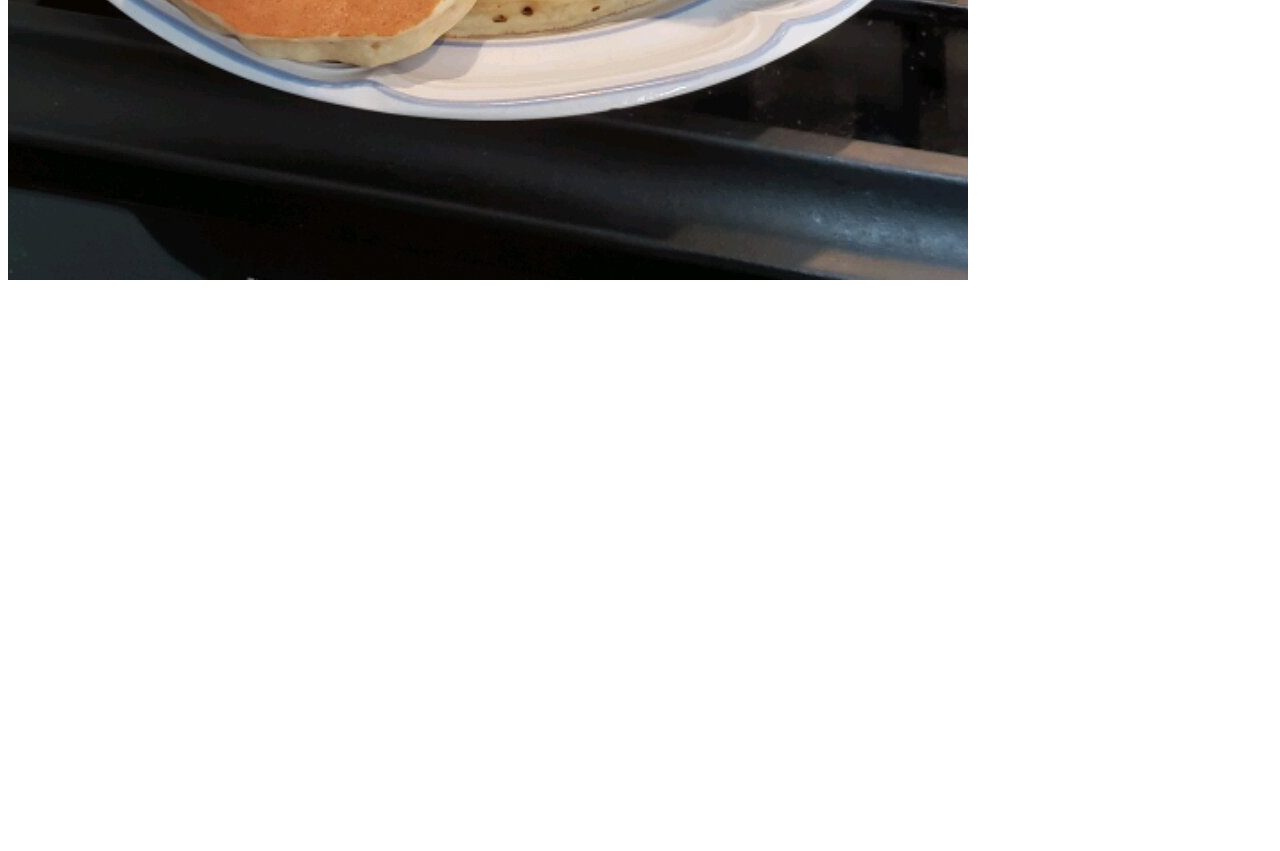
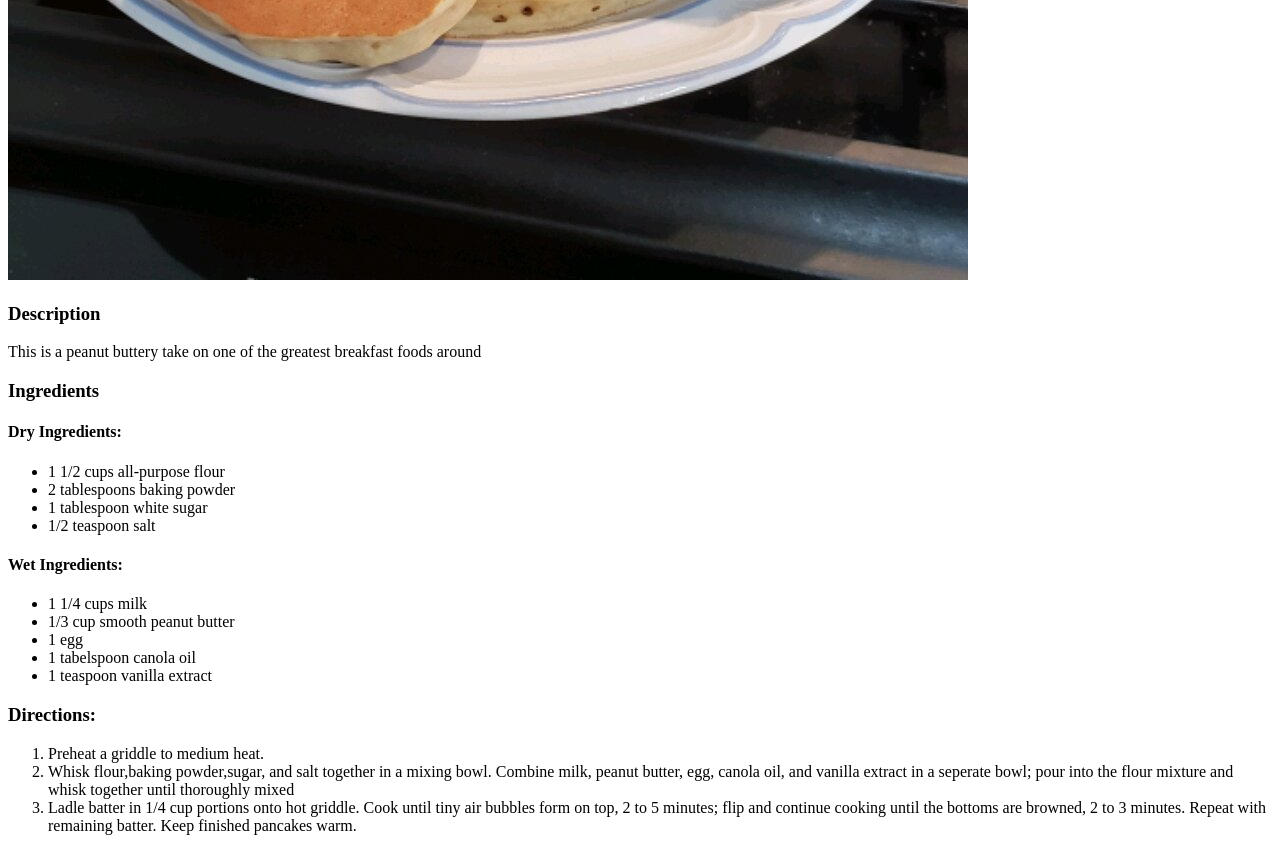
Before and after one commit to avogwi/odin-recipes, a plain HTML site: page recipes/pancakes.html in a window 1280 px wide. Shown: the part 760-1611 px from the top of the page. Before the commit the page ends 1060 px from the top, so only its background shows below. Drawn offline with Linux system fonts and the light colour scheme.

Commit message:
Finished Pancake page

```diff
--- a/recipes/pancakes.html
+++ b/recipes/pancakes.html
@@ -9,6 +9,30 @@
 <body>
     <h1>Pancakes</h1>
     <p><img src="../images/pancakes.jpeg"></p>
+    <p><h3><strong>Description</strong></h3></p>
+    <p>This is a peanut buttery take on one of the greatest breakfast foods around</p>
+    <p><h3><strong>Ingredients</strong></h3></p>
+    <p><h4><strong>Dry Ingredients:</strong></h4></p>
+    <ul>
+        <li>1 1/2 cups all-purpose flour</li>
+        <li>2 tablespoons baking powder</li>
+        <li>1 tablespoon white sugar</li>
+        <li>1/2 teaspoon salt</li>
+    </ul>
+    <p><h4><strong>Wet Ingredients:</strong></h4></p>
+    <ul>
+        <li>1 1/4 cups milk</li>
+        <li>1/3 cup smooth peanut butter</li>
+        <li>1 egg</li>
+        <li>1 tabelspoon canola oil</li>
+        <li>1 teaspoon vanilla extract</li>
+    </ul>
+    <p><h3><strong>Directions:</strong></h3></p>
+    <ol>
+        <li>Preheat a griddle to medium heat.</li>
+        <li>Whisk flour,baking powder,sugar, and salt together in a mixing bowl.  Combine milk, peanut butter, egg, canola oil, and vanilla extract in a seperate bowl; pour into the flour mixture and whisk together until thoroughly mixed</li>
+        <li>Ladle batter in 1/4 cup portions onto hot griddle.  Cook until tiny air bubbles form on top, 2 to 5 minutes; flip and continue cooking until the bottoms are browned, 2 to 3 minutes.  Repeat with remaining batter.  Keep finished pancakes warm.</li>
+    </ol>
 
 </body>
 </html>
```
